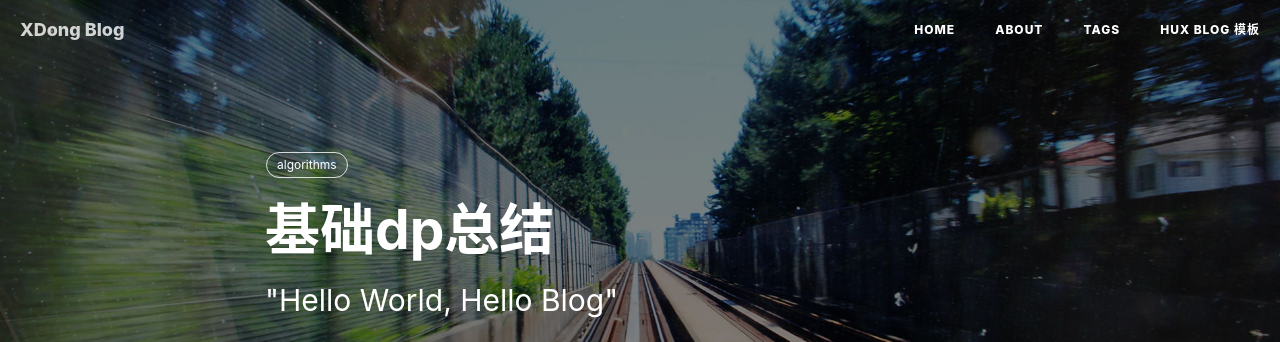
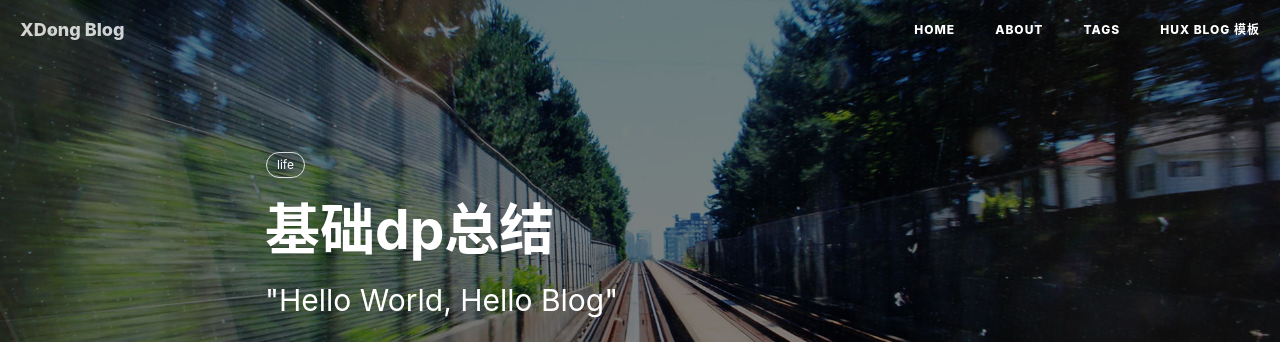
Before and after one commit to LikeAPhoenix/LikeAPhoenix.github.io, a Jekyll site: the page built from _posts/2020-10-24-基础dp总结.md, in a window 1280 px wide and 900 px high. Shown: the top 342 px of the window. Built offline with Jekyll 4.4.1, drawn with Linux system fonts in a browser that asks for light colours; nearby versions of some CDN libraries; comment, search, counter and statistics services are not loaded.

Commit message:
regular submit

```diff
--- a/_config.yml
+++ b/_config.yml
@@ -62,13 +62,13 @@
 ba_track_id: 4cc1f2d8f3067386cc5cdb626a202900
 # Google Analytics
 ga_track_id: 'UA-49627206-1'            # Format: UA-xxxxxx-xx
-ga_domain: huangxuan.me
+ga_domain: dongdongblog.xyz
 
 
 
 # Sidebar settings
 sidebar: true                           # whether or not using Sidebar.
-sidebar-about-description: "写写代码，做做设计，看看产品。世界那么大，多玩玩看看。"
+sidebar-about-description: "学习。"
 sidebar-avatar: /img/avatar-hux.jpg      # use absolute URL, seeing it's used in both `/` and `/about/`
 
 
@@ -81,11 +81,4 @@
 
 # Friends
 friends: [
-    {
-        title: "",
-        href: ""
-    },{
-        title: "",
-        href: ""
-    }
 ]
--- a/_posts/2020-10-24-基础dp总结.md
+++ b/_posts/2020-10-24-基础dp总结.md
@@ -6,7 +6,7 @@
 author:     "XDong"
 header-img: "img/post-bg-2015.jpg"
 tags:
-    - algorithms
+    - life
 ---
 
 
```
